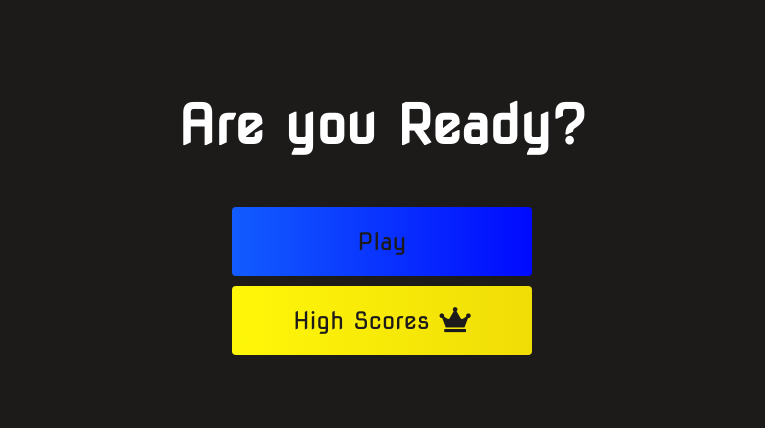
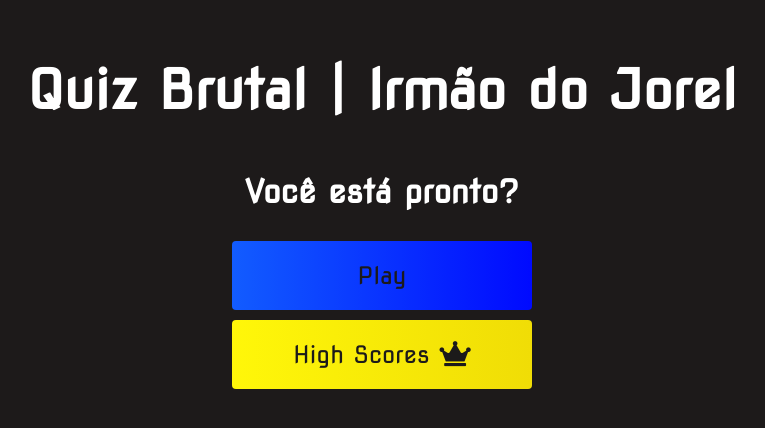
Before and after one commit to devtiagoabreu/quiz, a plain HTML site: page index.html in a window 1280 px wide. Shown: the part 172-600 px from the top of the page, without its empty margins (258-1023 px from the left). Drawn offline with Linux system fonts and the light colour scheme.

Commit message:
alterando títulos

```diff
--- a/game.js
+++ b/game.js
@@ -71,7 +71,7 @@ getNewQuestion = () => {
   }
 
   questionCounter++
-  progressText.innerText = `Question ${questionCounter} of ${MAX_QUESTIONS}`
+  progressText.innerText = `Questão ${questionCounter} de ${MAX_QUESTIONS}`
   progressBarFull.style.width = `${(questionCounter/MAX_QUESTIONS) * 100}%`
 
   const questionsIndex = Math.floor(Math.random() * availableQuestions.length)
--- a/index.html
+++ b/index.html
@@ -11,12 +11,13 @@
     integrity="sha234-xxzQGERXS00kBmZW/6qxqJPyxW3UR0BPsL4c8ILaIWXva5kFi7TxkIIaMiKtqV1Q"
     crossorigin="anonymous"
   >
-  <title>Quiz</title>
+  <title>Quiz Brutal - Irmão do Jorel</title>
 </head>
 <body>
   <div class="container">
     <div id="home" class="flex-column flex-center">
-      <h1>Are you Ready?</h1>
+      <h1>Quiz Brutal | Irmão do Jorel</h1>
+      <h3>Você está pronto?</h3>
       <a href="../quiz/game.html" class="btn">Play</a>
       <a href="../quiz/highscores.html" id="highscore-btn" class="btn">
         High Scores<i class="fas fa-crown"></i>
--- a/style.css
+++ b/style.css
@@ -21,6 +21,12 @@ h1 {
 h2 {
   font-size: 4.2rem;
   margin-bottom: 4rem;
+}
+
+h3 {
+  font-size: 3.2rem;
+  color: #fff;
+  margin-bottom: 3rem;
 }
 
 .container {
```
Also changed, not shown: game.html (+2 -2 lines).
